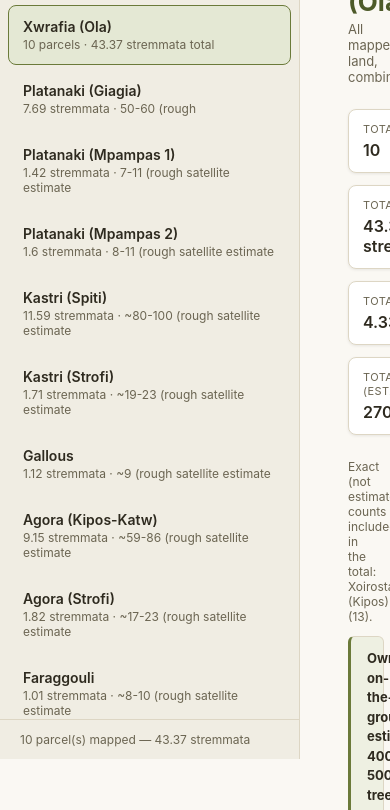
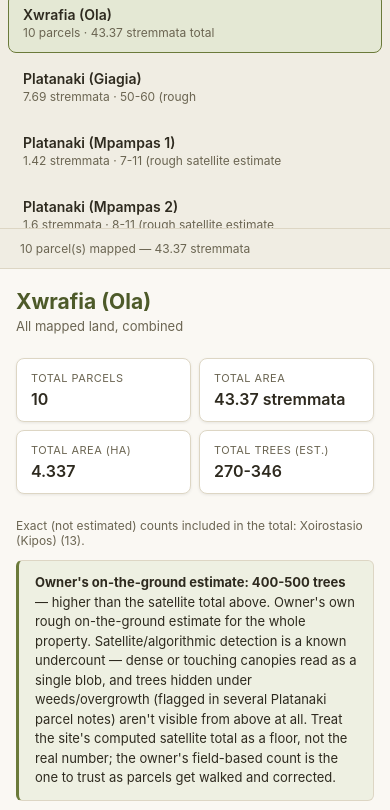
Before and after one commit to metzojiost/elies, a plain HTML site: page site/index.html in a window 390 px wide. Shown: the part 85-895 px from the top of the page. Drawn offline with Linux system fonts and the light colour scheme.

Commit message:
Add responsive mobile layout for the site

```diff
--- a/site/style.css
+++ b/site/style.css
@@ -291,3 +291,51 @@ body {
   font-size: 13px;
   font-style: italic;
 }
+
+@media (max-width: 700px) {
+  .app {
+    flex-direction: column;
+  }
+
+  .sidebar {
+    width: 100%;
+    height: auto;
+    max-height: 42vh;
+    position: static;
+    border-right: none;
+    border-bottom: 1px solid var(--border);
+  }
+
+  .sidebar-header {
+    padding: 16px 16px 12px;
+  }
+
+  .detail {
+    padding: 20px 16px 40px;
+    max-width: 100%;
+  }
+
+  .detail h2 {
+    font-size: 21px;
+  }
+
+  .stat-grid {
+    grid-template-columns: repeat(auto-fit, minmax(120px, 1fr));
+    gap: 8px;
+  }
+
+  .shape-panel {
+    flex-direction: column;
+    align-items: flex-start;
+    gap: 14px;
+  }
+
+  .shape-panel svg {
+    align-self: center;
+  }
+
+  .gallery {
+    grid-template-columns: repeat(auto-fill, minmax(140px, 1fr));
+    gap: 10px;
+  }
+}
```
